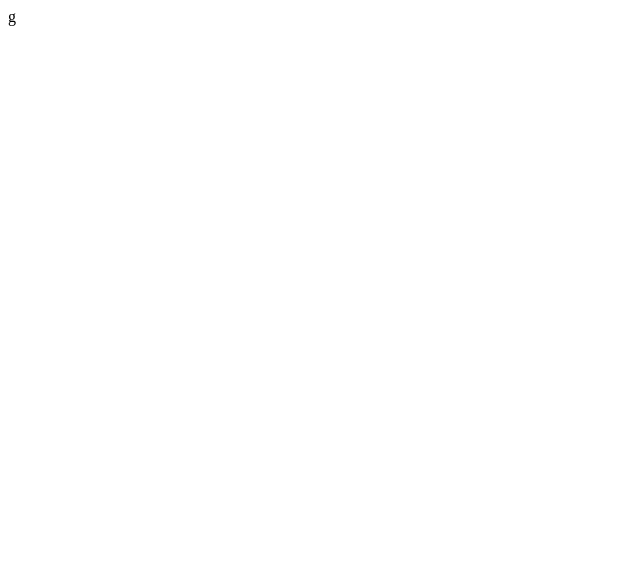
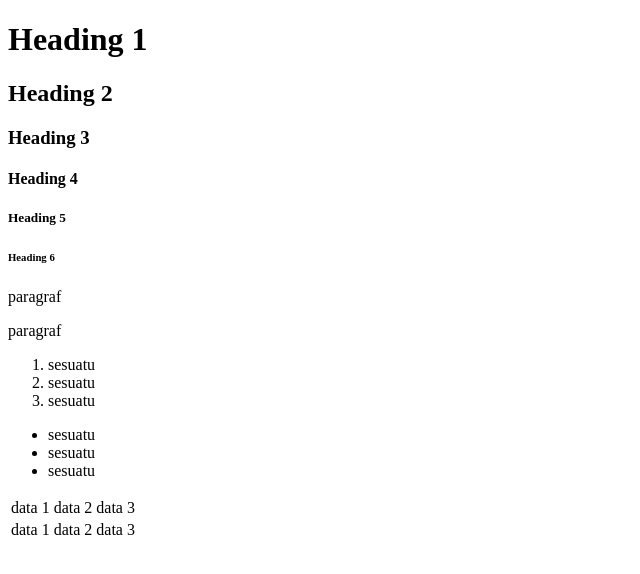
Before and after one commit to goldietiara/HTML, a plain HTML site: page index.html in a window 1280 px wide. Shown: the whole page, without its empty margins (0-640 px from the left). Drawn offline with Linux system fonts and the light colour scheme.

Commit message:
belajar html

```diff
--- a/index.html
+++ b/index.html
@@ -1 +1,53 @@
-g
+<!DOCTYPE html>
+
+<html lang="en">
+  <head>
+    <meta charset="UTF-8" />
+    <meta http-equiv="X-UA-Compatible" content="IE=edge" />
+    <meta name="viewport" content="width=device-width, initial-scale=1.0" />
+    <title>Learning HTML</title>
+  </head>
+
+  <body>
+    <!-- heading, paragraf, dll. gunanya buat memperbaik search engine + codenya -->
+    <h1>Heading 1</h1>
+    <h2>Heading 2</h2>
+    <h3>Heading 3</h3>
+    <h4>Heading 4</h4>
+    <h5>Heading 5</h5>
+    <h6>Heading 6</h6>
+
+    <p>paragraf</p>
+    <p>paragraf</p>
+
+    <!-- list: Order + Unorder  -->
+    <ol>
+      <li>sesuatu</li>
+      <li>sesuatu</li>
+      <li>sesuatu</li>
+    </ol>
+
+    <ul>
+      <li>sesuatu</li>
+      <li>sesuatu</li>
+      <li>sesuatu</li>
+    </ul>
+
+    <table>
+      <tr>
+        <td>data 1</td>
+        <td>data 2</td>
+        <td>data 3</td>
+      </tr>
+      <tr>
+        <td>data 1</td>
+        <td>data 2</td>
+        <td>data 3</td>
+      </tr>
+    </table>
+
+    <!-- di dalem html itu ada inline sama block elemet
+    inline elemet: itu sejajar
+    block elemet: maunya sendir sendiri -->
+  </body>
+</html>
```
